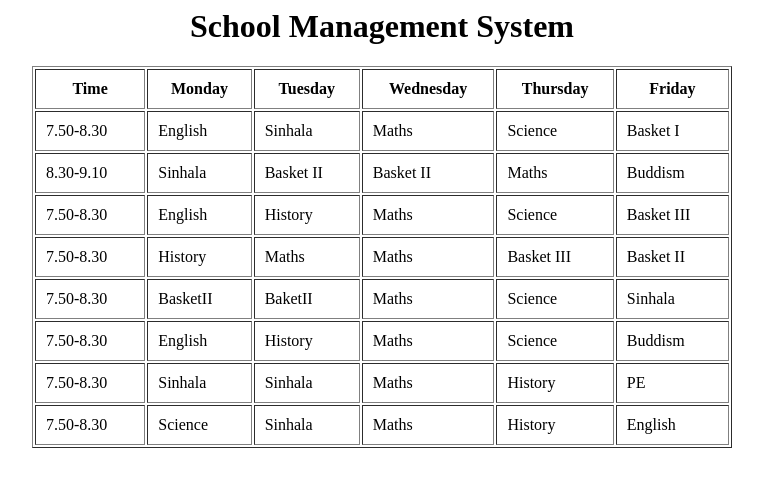
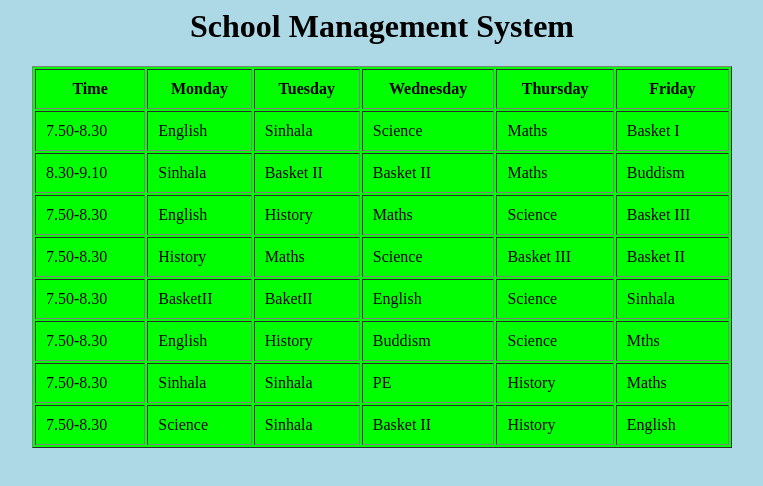
Before and after one commit to Gihansa2009/web1, a plain HTML site: page index.html in a window 1280 px wide. Shown: the whole page, without its empty margins (258-1021 px from the left). Drawn offline with Linux system fonts and the light colour scheme.

Commit message:
Add files via upload

```diff
--- a/index.html
+++ b/index.html
@@ -2,9 +2,9 @@
 <head>
 <title> ICT </title>
 </head>
-<body>
+<body bgcolor="lightblue">
 <h1><center> School Management System </center></h1>
-<table border="1" width="700" height="300" align="center" cellpadding="10">
+<table border="1" width="700" height="300" align="center" cellpadding="10" bgcolor="#00ff00">
 <tr>
   <th> Time </th>
   <th> Monday </th>
@@ -17,8 +17,8 @@
   <td>7.50-8.30</td>
   <td>English</td>
   <td>Sinhala</td>
+  <td>Science</td>
   <td>Maths</td>
-  <td>Science</td>
   <td>Basket I</td>
 </tr>
 <tr>
@@ -41,7 +41,7 @@
   <td>7.50-8.30</td>
   <td>History</td>
   <td>Maths</td>
-  <td>Maths</td>
+  <td>Science</td>
   <td>Basket III</td>
   <td>Basket II</td>
 </tr>
@@ -49,7 +49,7 @@
   <td>7.50-8.30</td>
   <td>BasketII</td>
   <td>BaketII</td>
-  <td>Maths</td>
+  <td>English</td>
   <td>Science</td>
   <td>Sinhala</td>
 </tr>
@@ -57,23 +57,23 @@
   <td>7.50-8.30</td>
   <td>English</td>
   <td>History</td>
-  <td>Maths</td>
+  <td>Buddism</td>
   <td>Science</td>
-  <td>Buddism</td>
+  <td>Mths</td>
 </tr>
 <tr>
   <td>7.50-8.30</td>
   <td>Sinhala</td>
   <td>Sinhala</td>
+  <td>PE</td>
+  <td>History</td>
   <td>Maths</td>
-  <td>History</td>
-  <td>PE</td>
 </tr>
 <tr>
   <td>7.50-8.30</td>
   <td>Science</td>
   <td>Sinhala</td>
-  <td>Maths</td>
+  <td>Basket II</td>
   <td>History</td>
   <td>English</td>
 </tr>
```
